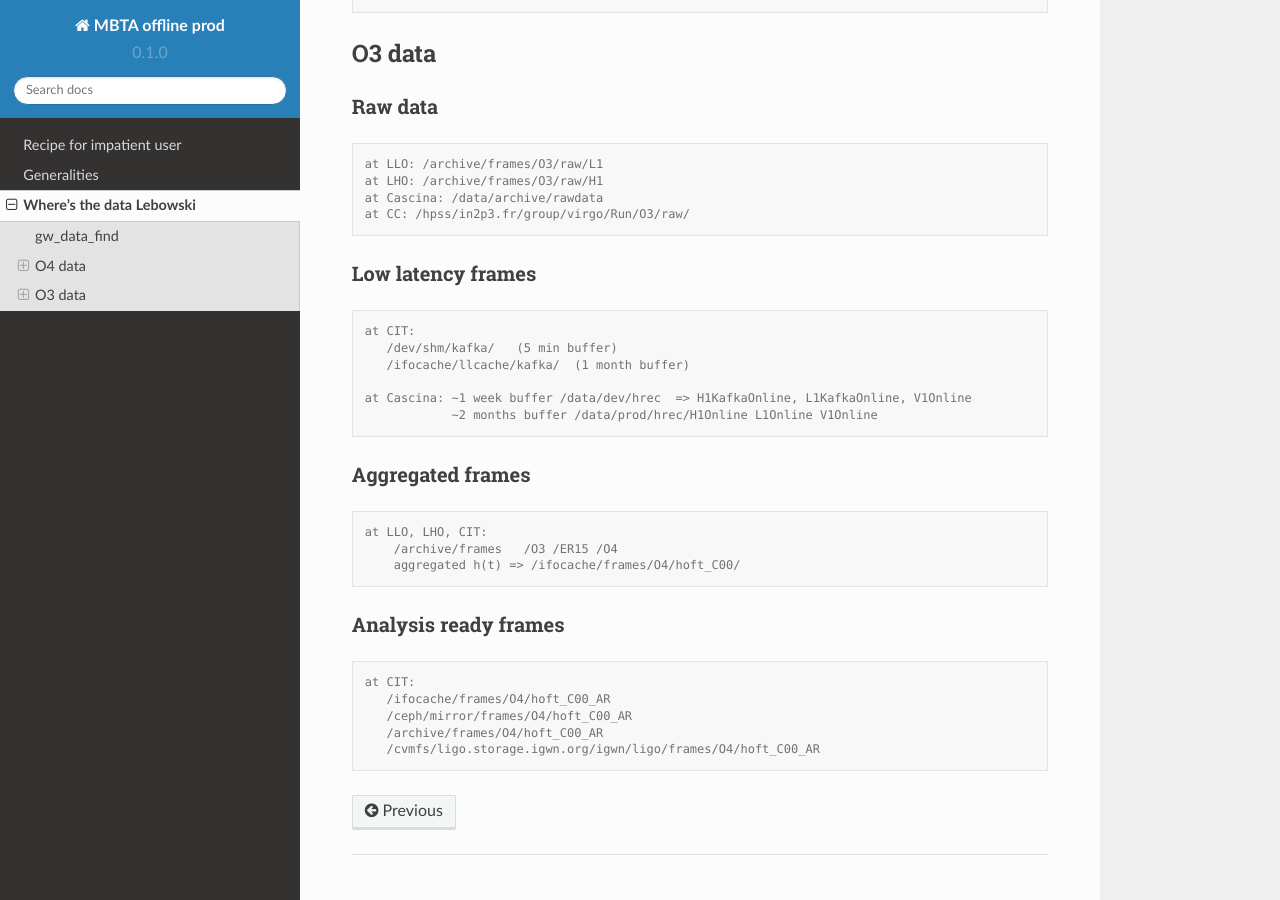
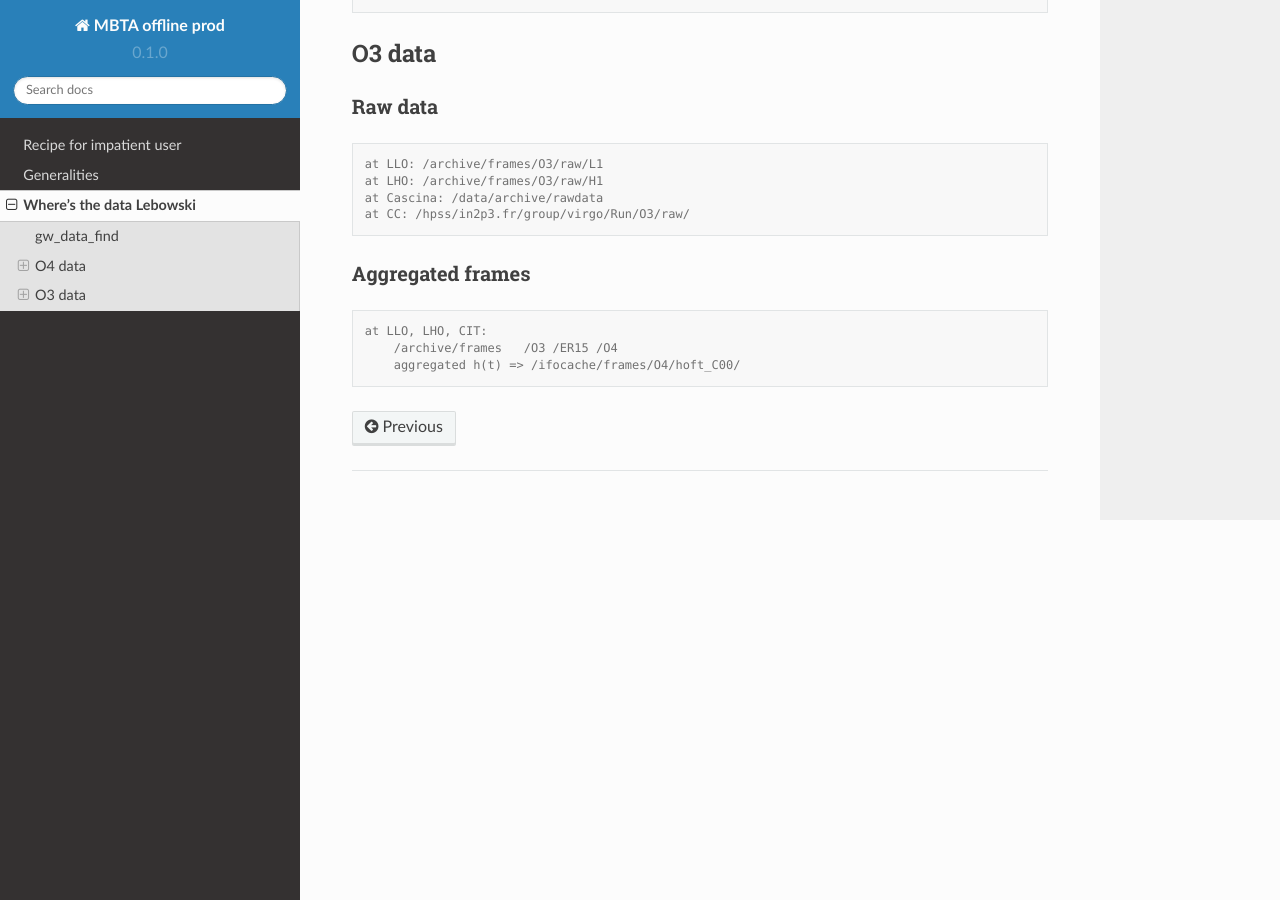
Before and after one commit to lethuill/mbta-offline-doc, a Sphinx documentation site: the page built from docs/source/data.rst, in a window 1280 px wide and 900 px high, scrolled down 2319 px. Built offline with Sphinx 7.4.7 and the Read the Docs theme 2.0.0, drawn with Linux system fonts in a browser that asks for light colours.

Commit message:
Update data.rst

```diff
--- a/docs/source/data.rst
+++ b/docs/source/data.rst
@@ -140,19 +140,6 @@ Raw data
    at Cascina: /data/archive/rawdata
    at CC: /hpss/in2p3.fr/group/virgo/Run/O3/raw/
 
-Low latency frames
-^^^^^^^^^^^^^^^^^^
-
-.. code-block:: console
-
-   at CIT:
-      /dev/shm/kafka/   (5 min buffer)
-      /ifocache/llcache/kafka/  (1 month buffer)
-
-   at Cascina: ~1 week buffer /data/dev/hrec  => H1KafkaOnline, L1KafkaOnline, V1Online
-               ~2 months buffer /data/prod/hrec/H1Online L1Online V1Online
-
-
 Aggregated frames
 ^^^^^^^^^^^^^^^^^
 
@@ -161,15 +148,3 @@ Aggregated frames
    at LLO, LHO, CIT:
        /archive/frames   /O3 /ER15 /O4
        aggregated h(t) => /ifocache/frames/O4/hoft_C00/
-
-
-Analysis ready frames
-^^^^^^^^^^^^^^^^^^^^^
-
-.. code-block:: console
-
-   at CIT:
-      /ifocache/frames/O4/hoft_C00_AR
-      /ceph/mirror/frames/O4/hoft_C00_AR
-      /archive/frames/O4/hoft_C00_AR
-      /cvmfs/ligo.storage.igwn.org/igwn/ligo/frames/O4/hoft_C00_AR
```
